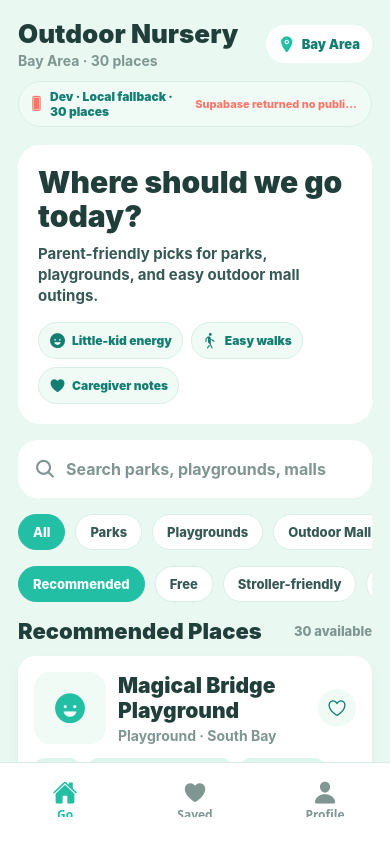
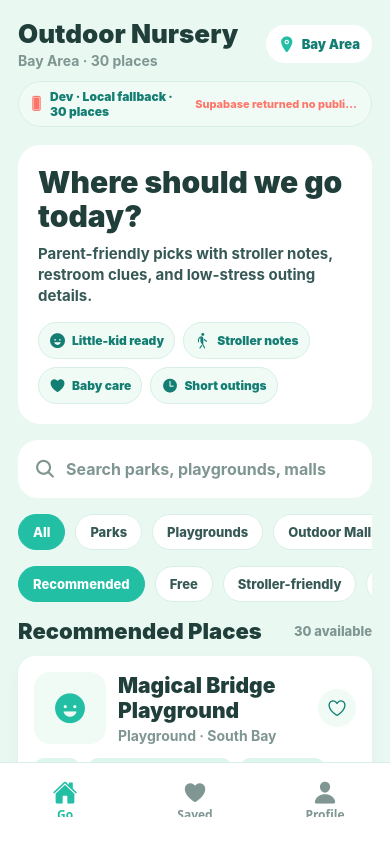
Before and after one commit to yuqima17/outdoor-nursery, a React Native app: screen / in a window 390 px wide. Built offline with nearby package versions, Linux system fonts and the light colour scheme; no server answers; the database is empty.

Commit message:
Add refresh QA and planning docs

```diff
--- a/src/screens/GoScreen.tsx
+++ b/src/screens/GoScreen.tsx
@@ -4,6 +4,7 @@ import { Ionicons } from "@expo/vector-icons";
 import { useMemo, useState } from "react";
 import {
   Linking,
+  RefreshControl,
   ScrollView,
   StyleSheet,
   Text,
@@ -37,7 +38,7 @@ const filters: Array<{ key: FilterKey; label: string }> = [
 
 export function GoScreen() {
   const navigation = useNavigation<Navigation>();
-  const { dataSource, errorMessage, isLoading, places } = usePlaces();
+  const { dataSource, errorMessage, isLoading, places, refreshPlaces } = usePlaces();
   const { isSaved, toggleSaved } = useSavedPlaces();
   const [selectedCategory, setSelectedCategory] = useState<Category | "all">("all");
   const [activeFilter, setActiveFilter] = useState<FilterKey>("recommended");
@@ -64,7 +65,20 @@ export function GoScreen() {
 
   return (
     <SafeAreaView edges={["top"]} style={styles.safeArea}>
-      <ScrollView contentContainerStyle={styles.content} showsVerticalScrollIndicator={false}>
+      <ScrollView
+        contentContainerStyle={styles.content}
+        refreshControl={
+          <RefreshControl
+            colors={[colors.teal]}
+            onRefresh={() => {
+              refreshPlaces().catch(() => undefined);
+            }}
+            refreshing={isLoading}
+            tintColor={colors.teal}
+          />
+        }
+        showsVerticalScrollIndicator={false}
+      >
         <View style={styles.header}>
           <View>
             <Text style={styles.appName}>Outdoor Nursery</Text>
@@ -98,13 +112,14 @@ export function GoScreen() {
           <View style={styles.heroTextBlock}>
             <Text style={styles.heroTitle}>Where should we go today?</Text>
             <Text style={styles.heroSubtitle}>
-              Parent-friendly picks for parks, playgrounds, and easy outdoor mall outings.
+              Parent-friendly picks with stroller notes, restroom clues, and low-stress outing details.
             </Text>
           </View>
           <View style={styles.familyCues}>
-            <FamilyCue icon="happy" label="Little-kid energy" />
-            <FamilyCue icon="walk" label="Easy walks" />
-            <FamilyCue icon="heart" label="Caregiver notes" />
+            <FamilyCue icon="happy" label="Little-kid ready" />
+            <FamilyCue icon="walk" label="Stroller notes" />
+            <FamilyCue icon="heart" label="Baby care" />
+            <FamilyCue icon="time" label="Short outings" />
           </View>
         </View>
 
```
Also changed, not shown: 5 other files (tests, documents, lock files or other folders).
